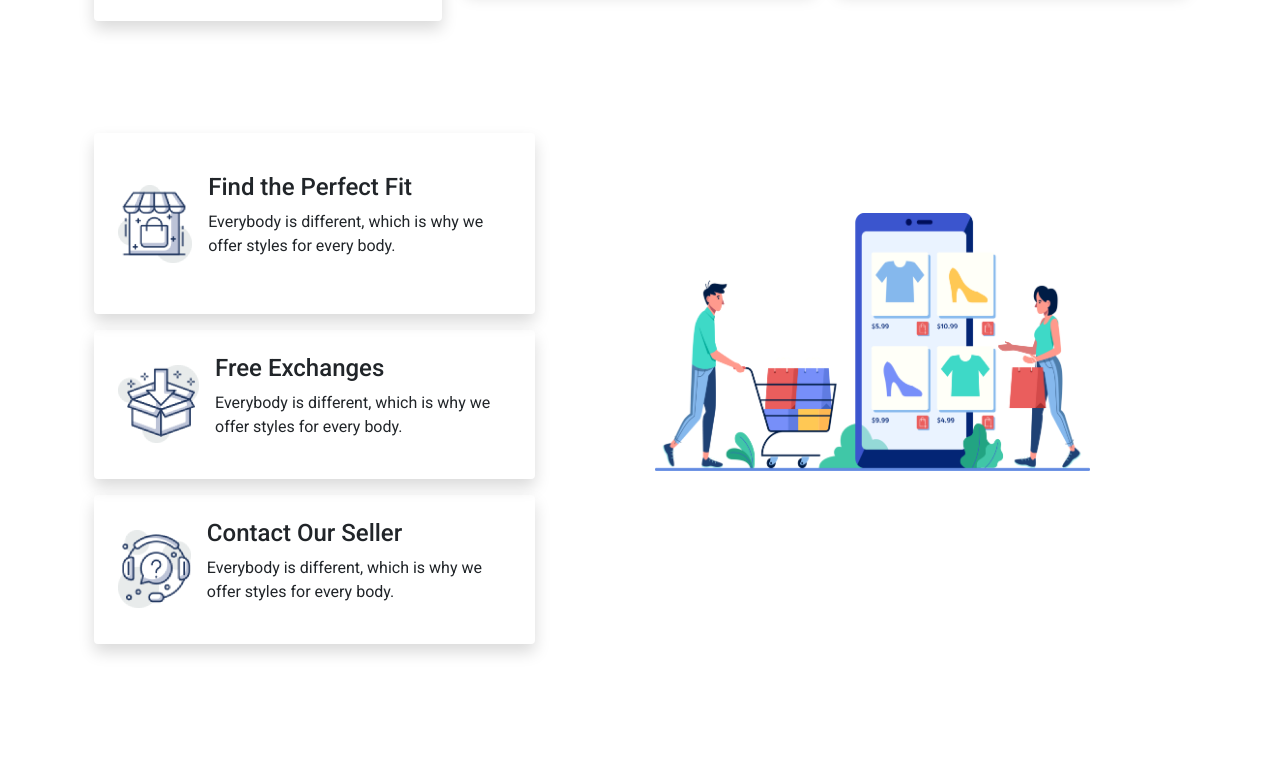
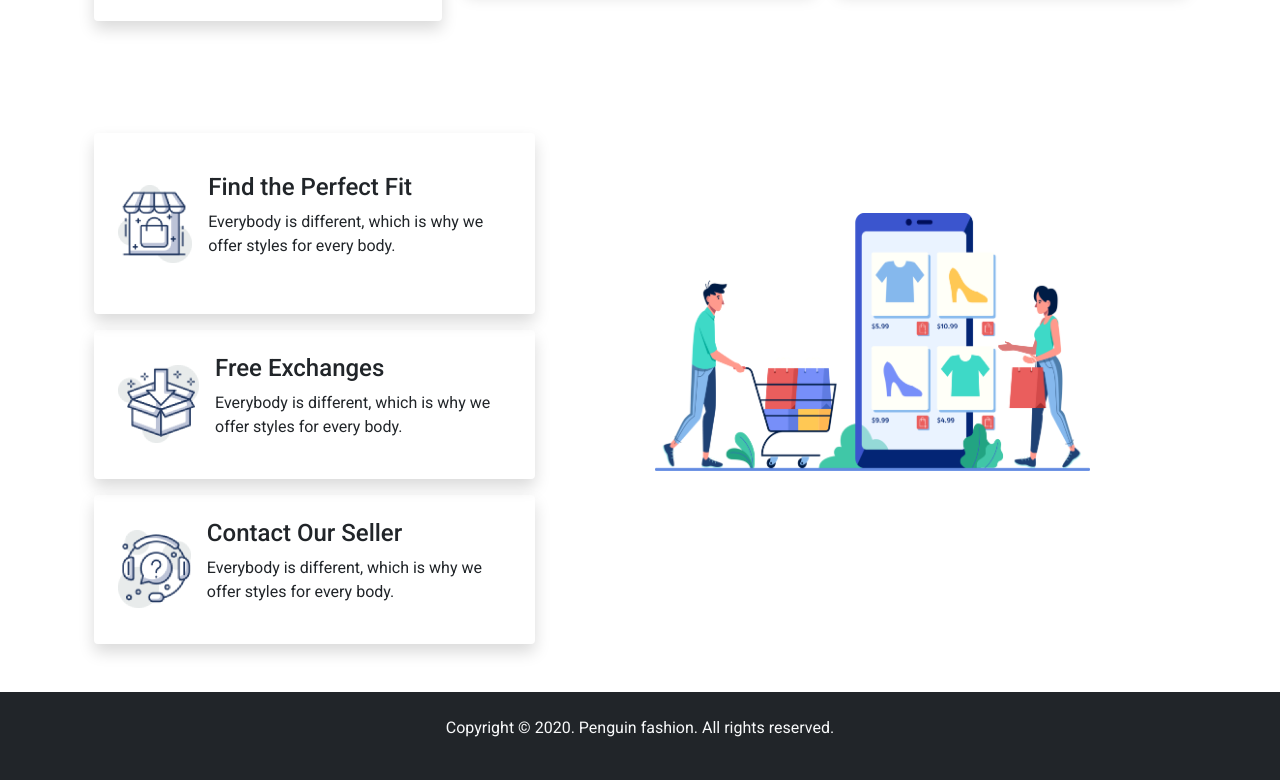
Before and after one commit to asaduzzaman599/penguin-fasion, a plain HTML site: page index.html in a window 1280 px wide. Shown: the part 2405-3185 px from the top of the page. Before the commit the page ends 3097 px from the top, so only its background shows below. Drawn offline with nearby package versions, Linux system fonts and the light colour scheme.

Commit message:
footer added

```diff
--- a/index.html
+++ b/index.html
@@ -221,6 +221,12 @@
 
     </section>
     </main>
+    <footer class="py-4 bg-dark">
+
+        <p class="text-center text-light">
+            Copyright &copy; 2020. Penguin fashion. All rights reserved.
+        </p>
+    </footer>
 
 
 
```
